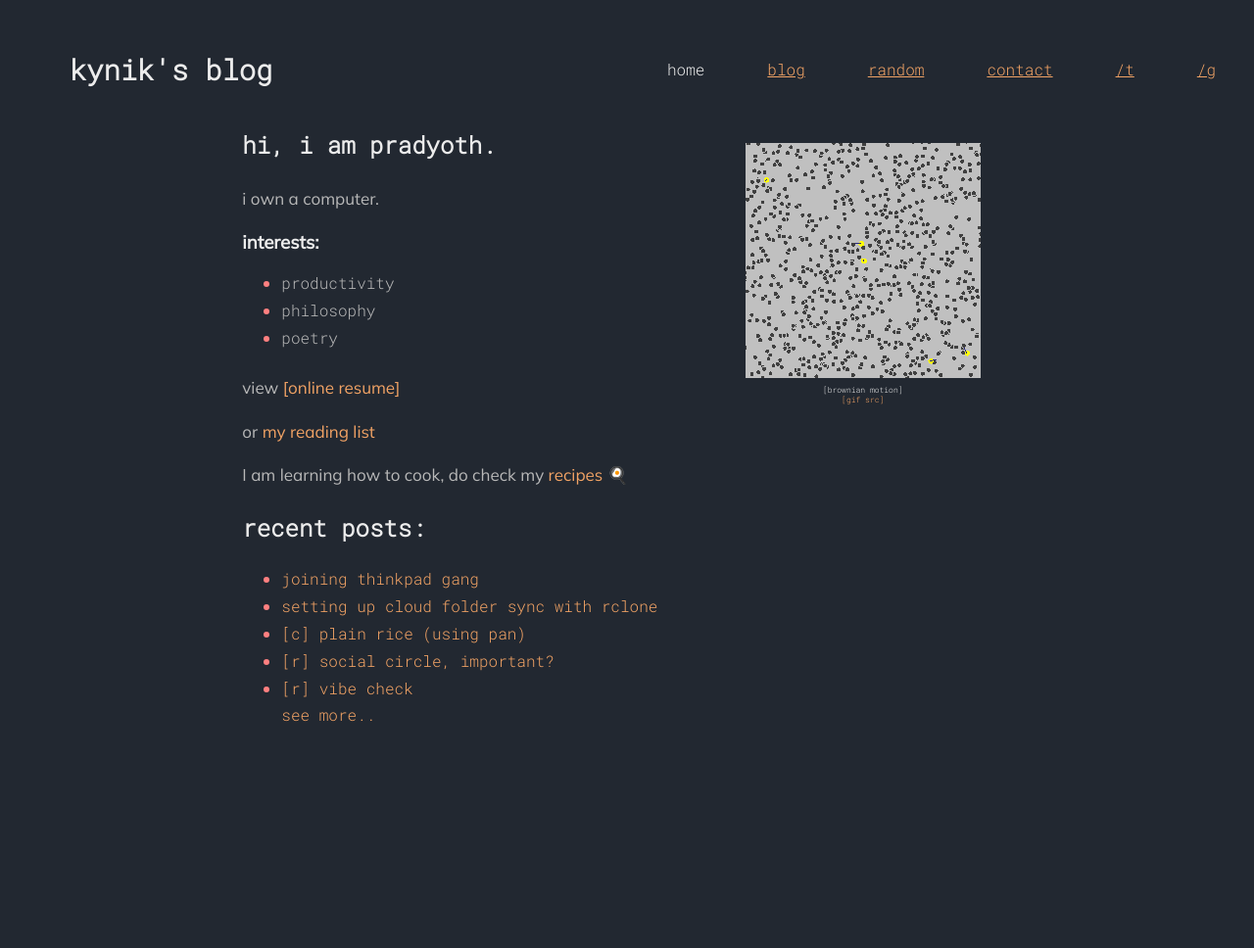
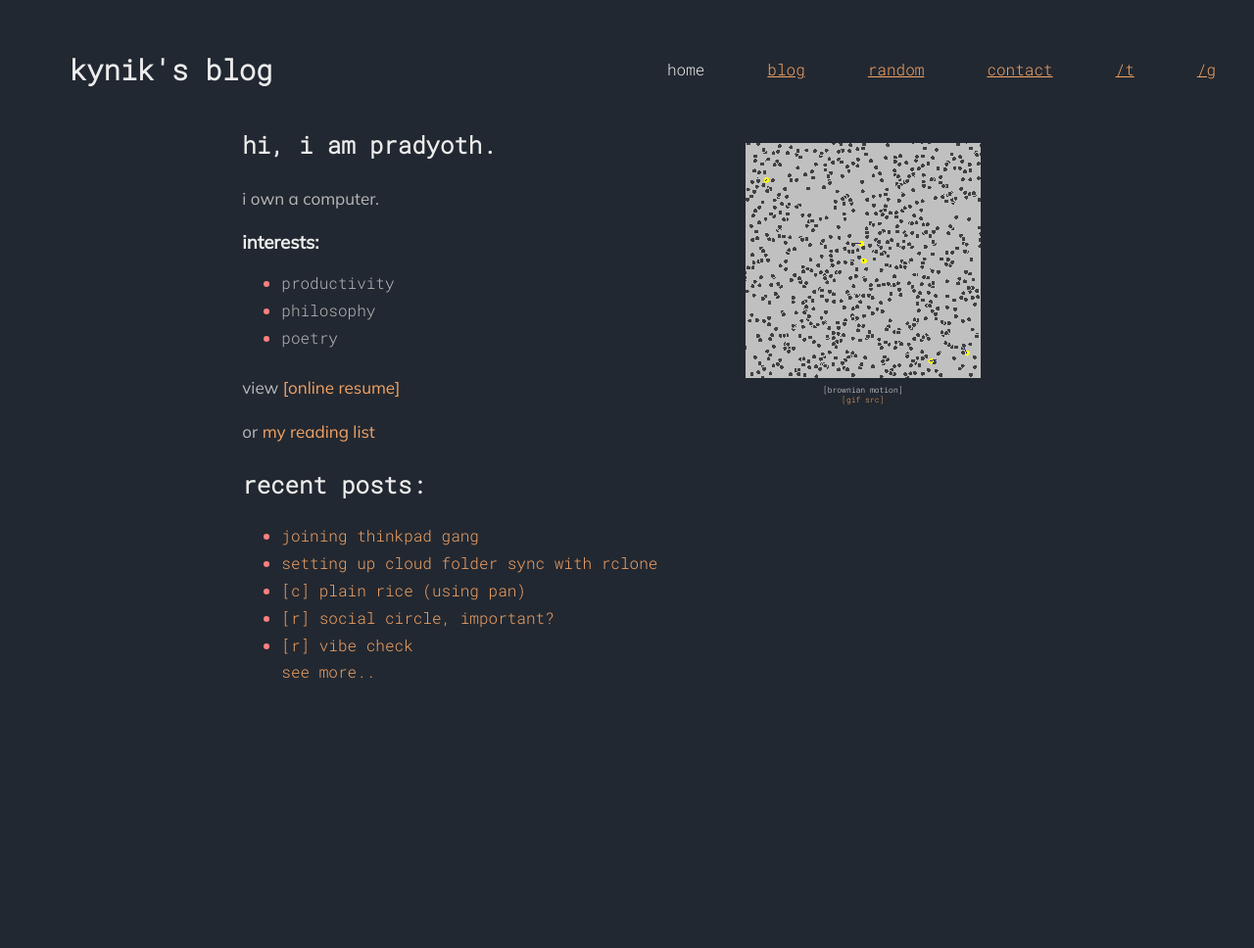
Before and after one commit to 7ynikos/7ynikos.github.io, a Jekyll site: the page built from index.md, in a window 1280 px wide. Shown: the whole page at 98% size. Built offline with Jekyll 4.4.1, drawn with Linux system fonts in a browser that asks for light colours; after the commit the page ends 924 px from its top, so only the background shows below that.

Commit message:
Update index.md

```diff
--- a/index.md
+++ b/index.md
@@ -16,7 +16,7 @@
 
 or [my reading list][1]{: class="noline"}
 
- I am learning how to cook, do check my [recipes 🍳][3]{: class="noline"}
+
 
 ## recent posts:
 
```
